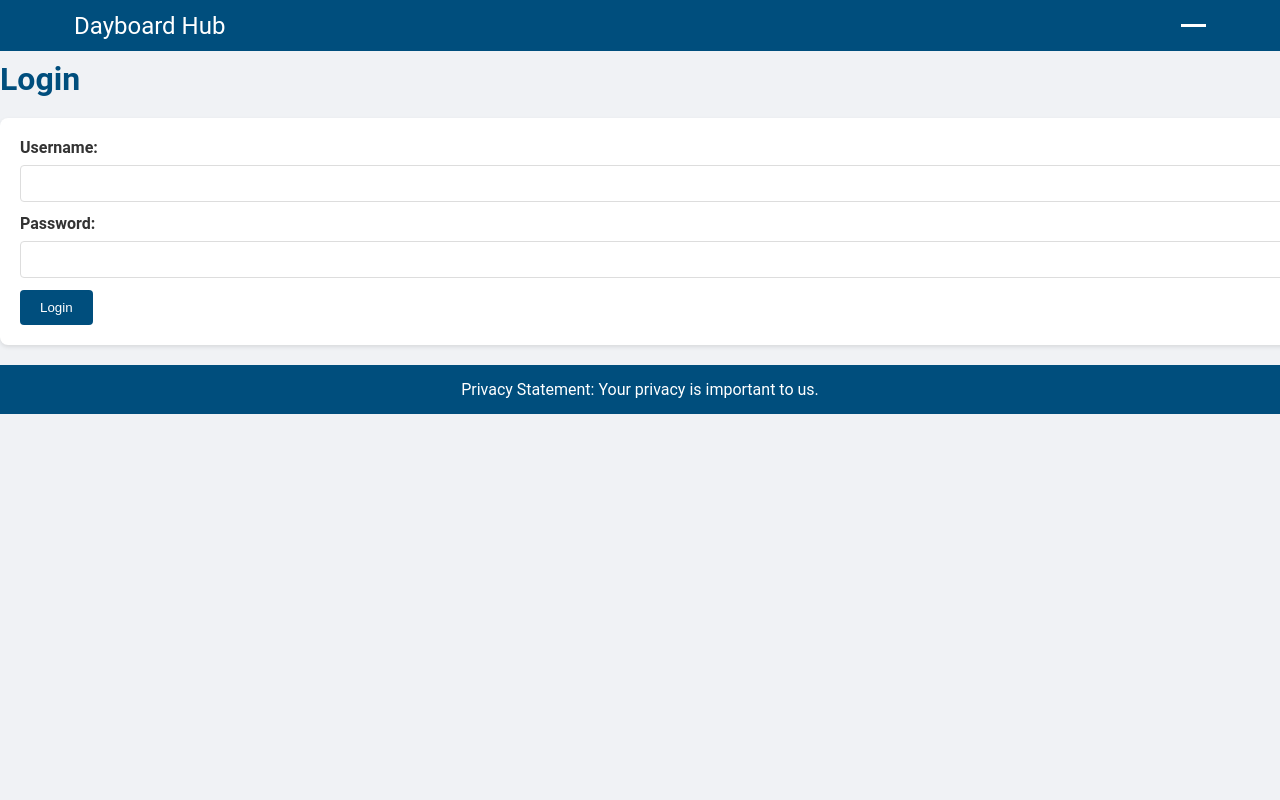
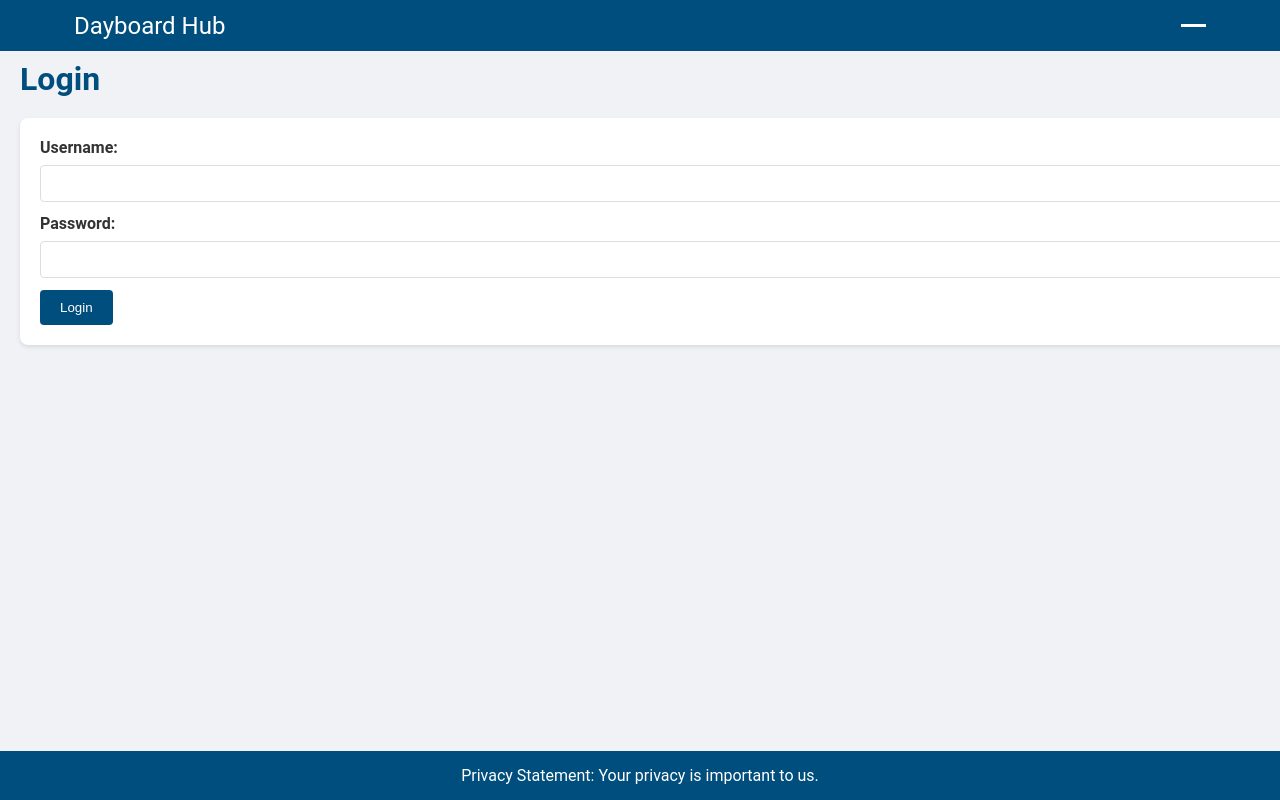
Before and after one commit to willnockology/dayboard_hub_new, a React (Create React App) app in the folder frontend/: page / in a window 1280 px wide. Shown: the top 800 px of the page. Built offline with nearby package versions, Linux system fonts and the light colour scheme.

Commit message:
Updated App layout and global styles to fix navbar and footer positioning, and added margins to content

```diff
--- a/frontend/src/App.js
+++ b/frontend/src/App.js
@@ -25,8 +25,9 @@ const App = () => {
 
   return (
     <Router>
+      <div id="root">
         <NavbarComponent setToken={setToken} />
-      <div className="content">
+        <div className="content container">
           <Switch>
             <Route path="/login">
               <LoginComponent setToken={setToken} />
@@ -48,7 +49,8 @@ const App = () => {
             </Route>
           </Switch>
         </div>
-      <FooterComponent />
+        <FooterComponent className="footer" />
+      </div>
     </Router>
   );
 };
--- a/frontend/src/global.css
+++ b/frontend/src/global.css
@@ -1,14 +1,23 @@
 /* global.css */
 
 /* Global styles */
-body {
-  font-family: 'Roboto', sans-serif;
+body, html {
   margin: 0;
   padding: 0;
   box-sizing: border-box;
+  height: 100%;
+}
+
+#root {
+  display: flex;
+  flex-direction: column;
+  min-height: 100vh;
+}
+
+body {
+  font-family: 'Roboto', sans-serif;
   background-color: #f0f2f5;
   color: #333;
-  padding-top: 60px; /* Add padding to top to avoid content being hidden behind navbar */
 }
 
 h1, h2, h3, h4, h5, h6 {
@@ -16,15 +25,11 @@ h1, h2, h3, h4, h5, h6 {
   margin: 0 0 10px;
 }
 
-.dashboard-container {
-  padding: 20px;
-}
-
-.dashboard-header {
-  display: flex;
-  justify-content: space-between;
-  align-items: center;
-  margin-bottom: 20px;
+.container {
+  padding-top: 60px; /* Ensure content starts below the navbar */
+  padding-left: 20px; /* Add left margin */
+  padding-right: 20px; /* Add right margin */
+  flex: 1; /* Allow the container to grow and fill the space */
 }
 
 button {
@@ -180,9 +185,7 @@ form input[type="file"] {
   color: white;
   padding: 10px 0;
   text-align: center;
-  position: relative;
-  bottom: 0;
-  width: 100%;
+  flex-shrink: 0; /* Ensure footer stays at the bottom */
 }
 
 .footer p {
```
Also changed, not shown: 1 other file (tests, documents, lock files or other folders). Lines whose indentation alone changed are shown as unchanged.
